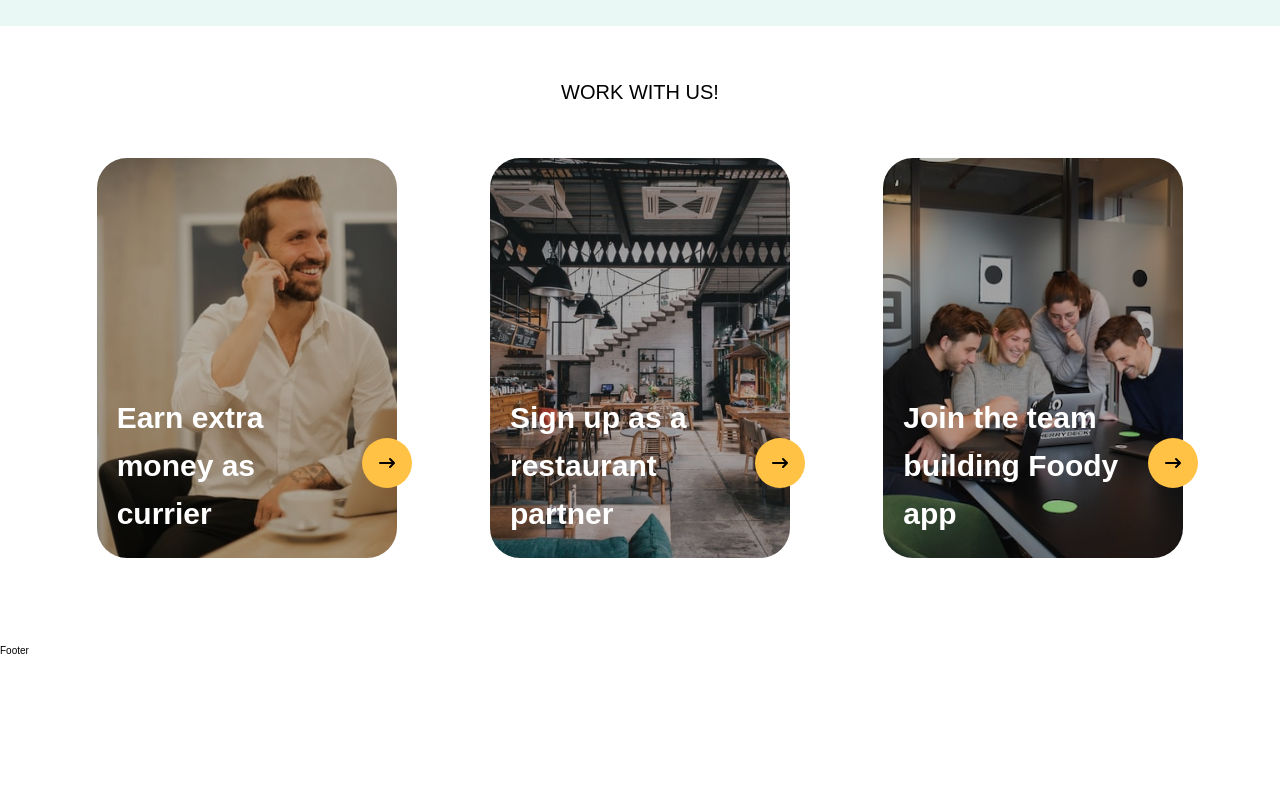
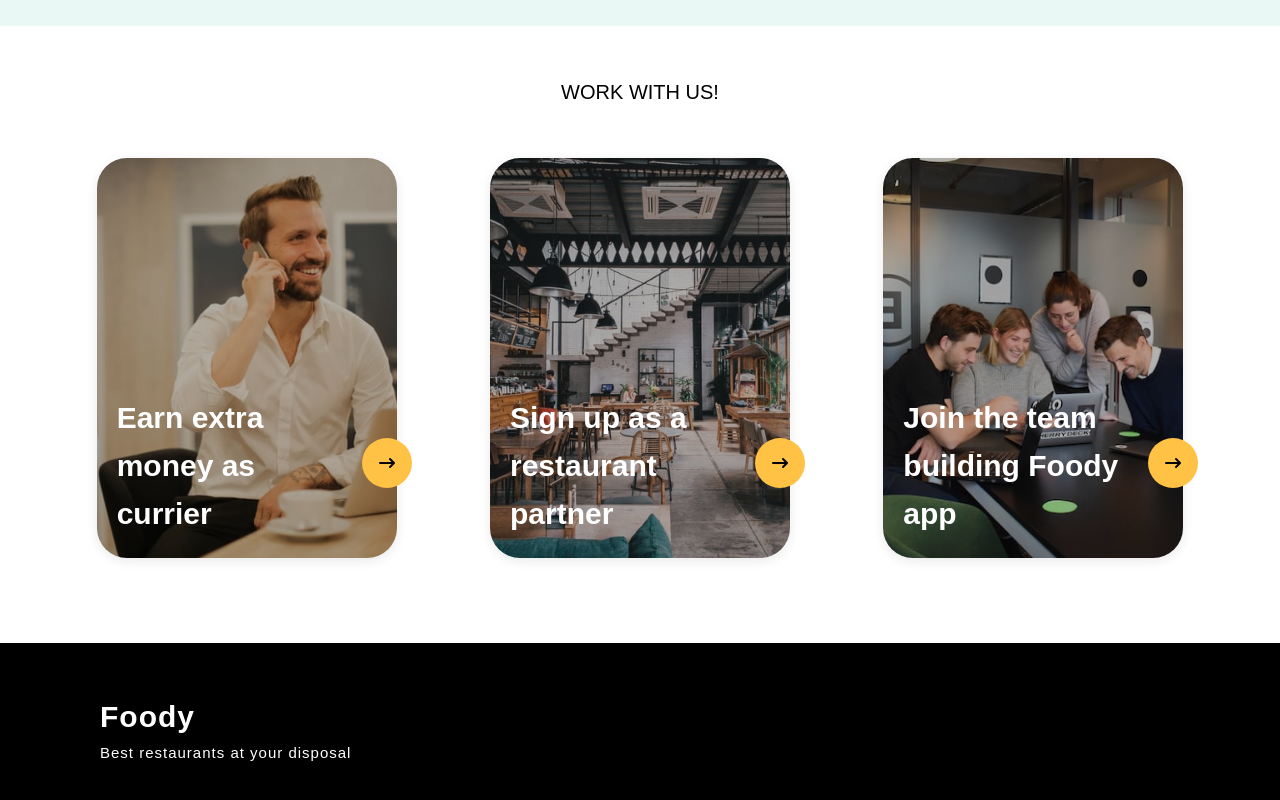
Before and after one commit to AdoDragicevic/foody, a React (Create React App) app: page / in a window 1280 px wide. Shown: the part 1519-2319 px from the top of the page. Before the commit the page ends 2178 px from the top, so only its background shows below. Built offline with nearby package versions, Linux system fonts and the light colour scheme; no server answers.

Commit message:
finish home page

```diff
--- /dev/null
+++ b/src/components/layout/Footer.tsx
@@ -0,0 +1,8 @@
+const Footer = () => (
+  <footer className="footer">
+    <h2 className="title-secondary">Foody</h2>
+    <p className="footer__moto">Best restaurants at your disposal</p>
+  </footer>
+);
+
+export default Footer;
--- a/src/pages/HomePage.tsx
+++ b/src/pages/HomePage.tsx
@@ -1,12 +1,15 @@
 import { Link } from "react-router-dom";
+import { IoRestaurantOutline } from "react-icons/io5";
+import { MdDeliveryDining } from "react-icons/md";
+import { RiRecycleLine } from "react-icons/ri";
+
 import Feature from "../components/features/Feature";
 import Header from "../components/layout/Header";
 import UserNav from "../components/navigation/UserNav";
 import SpecialOfferList from "../components/restaurants/SpecialOfferList";
-import { IoRestaurantOutline } from "react-icons/io5";
-import { MdDeliveryDining } from "react-icons/md";
-import { RiRecycleLine } from "react-icons/ri";
 import PictureCard from "../components/UI/PictureCard";
+import Footer from "../components/layout/Footer";
+
 import employeeImg from "../imgs/employee.jpg";
 import restaurantImg from "../imgs/restaurant.jpg";
 import teamImg from "../imgs/team.jpg";
@@ -18,7 +21,7 @@
       <UserNav />
     </Header>
 
-    <main className="home-page__main">
+    <main>
 
       <section className="home-page__section home-page__section--welcome">
         <div className="home-page__welcome">
@@ -55,6 +58,7 @@
           <li className="home-page__list-item">
             <Feature icon={<MdDeliveryDining />} title="Free delivery" description="Deliveries are completelly fee of charge." />
           </li>
+
         </ul>
       </section>
 
@@ -76,9 +80,7 @@
 
     </main>
 
-    <footer>
-      Footer
-    </footer>
+    <Footer />
   </>
 );
 
--- a/src/styles/abstracts/_variables.scss
+++ b/src/styles/abstracts/_variables.scss
@@ -6,6 +6,9 @@
 
 $color-white: #fff;
 
+$color-black: #000;
+
+$color-gray: #eee;
 
 $header-height: 11rem;
 
--- a/src/styles/components/_picture-card.scss
+++ b/src/styles/components/_picture-card.scss
@@ -3,6 +3,11 @@
   height: 40rem;
   position: relative;
   display: inline-block;
+  box-shadow: rgba(0, 0, 0, 0.09) 0px 3px 12px;
+
+  &:hover {
+    box-shadow: rgba(0, 0, 0, 0.2) 0px 3px 12px;
+  }
 
   &:hover &__img {
     filter: brightness(.5);
--- /dev/null
+++ b/src/styles/layout/_footer.scss
@@ -0,0 +1,17 @@
+.footer {
+  height: 50rem;
+  background-color: $color-black;
+  color: $color-white;
+  padding: 5rem 10rem;
+  letter-spacing: 1px;
+
+  &__title {
+
+
+  }
+
+  &__moto {
+    font-size: 1.5rem;
+
+  }
+}
--- a/src/styles/main.scss
+++ b/src/styles/main.scss
@@ -6,6 +6,7 @@
 @import "./base/utils";
 
 @import "./layout/header";
+@import "./layout/footer";
 
 @import "./pages/home-page";
 
--- a/src/styles/pages/_home-page.scss
+++ b/src/styles/pages/_home-page.scss
@@ -4,10 +4,6 @@
     position: fixed;
     top: 0;
     left: 0;
-  }
-
-  &__main {
-
   }
 
   &__section {
```
